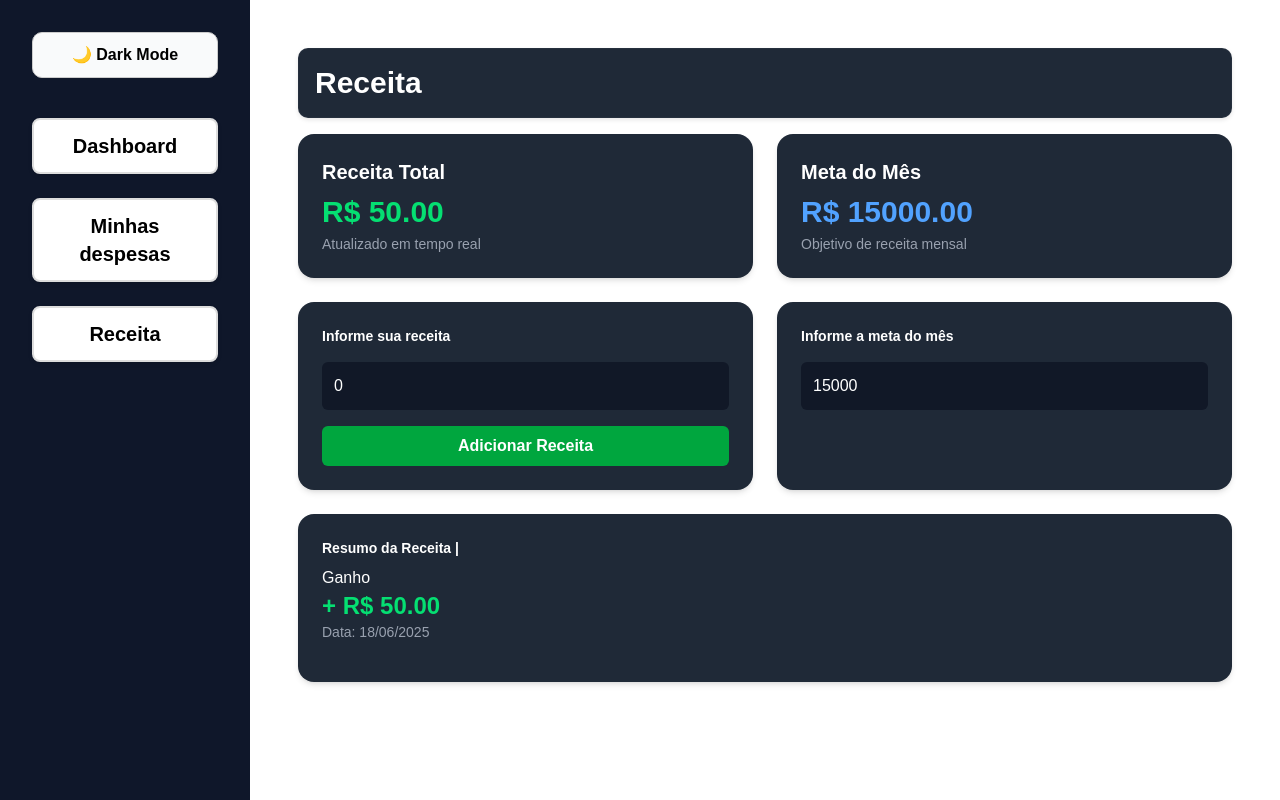
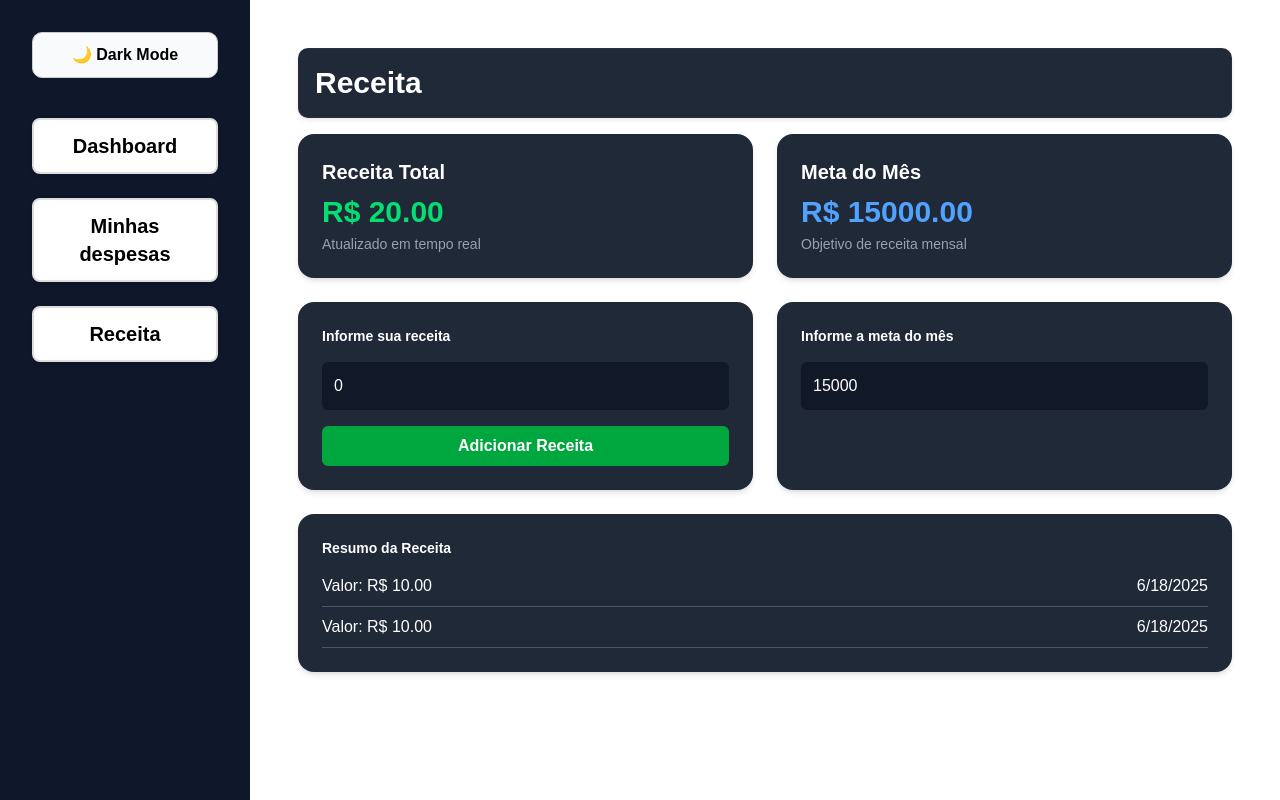
Before and after one commit to codiacademy/ChallengeVII-manha-rio-branco, a React (Vite) app: page /receita in a window 1280 px wide. Built offline with nearby package versions, Linux system fonts and the light colour scheme; data requests are answered from the project's data file.

Commit message:
changes na pagina receitas

```diff
--- a/db.json
+++ b/db.json
@@ -1,9 +1,14 @@
 {
   "sales": [
     {
-      "id": "85ca",
-      "valor": 50,
-      "data": "2025-06-18T00:39:24.793Z"
+      "id": "a4ec",
+      "amount": 10,
+      "data": "2025-06-18T15:53:48.830Z"
+    },
+    {
+      "id": "cab0",
+      "amount": 10,
+      "data": "2025-06-18T15:54:56.366Z"
     }
   ],
   "despesas": [
@@ -24,6 +29,18 @@
       "valor": 2000,
       "descricao": "servidor",
       "createdAt": "2025-06-12T20:02:31.105Z"
+    },
+    {
+      "id": "1750261820536",
+      "valor": 1000,
+      "descricao": "pao",
+      "createdAt": "2025-06-18T15:50:20.536Z"
+    },
+    {
+      "id": "1750261898202",
+      "valor": 500,
+      "descricao": "alface",
+      "createdAt": "2025-06-18T15:51:38.202Z"
     }
   ],
   "budgetLimit": 1000
--- a/src/pages/app/dashboard/components/CreateSaleForm.tsx
+++ b/src/pages/app/dashboard/components/CreateSaleForm.tsx
@@ -16,7 +16,7 @@ export function CreateSaleForm({ onNewSale }: CreateSaleFormProps) {
     const newSale = {
       name,
       email,
-      valor: parseFloat(amount),
+      amount: parseFloat(amount),
       data: new Date().toISOString(),
     };
 
--- a/src/pages/app/dashboard/components/RecentSales.tsx
+++ b/src/pages/app/dashboard/components/RecentSales.tsx
@@ -14,7 +14,7 @@ interface Sale {
   id: number;
   name: string;
   email: string;
-  amount: string;
+  amount: number | string;
 }
 
 export function RecentSales() {
@@ -47,8 +47,7 @@ export function RecentSales() {
         <div className="flex flex-col lg:flex-row gap-6">
 
           <div className="flex-1 space-y-6">
-            {sales.map((item) => {
-              return (
+            {sales.map((item) => (
               <div
                 key={item.id}
                 className="flex md:flex-row flex-col md:items-center items-start justify-between gap-5"
@@ -58,14 +57,21 @@ export function RecentSales() {
                 </Avatar>
 
                 <div className="flex-1 flex flex-col gap-1">
-                    <span className="font-medium text-gray-200">{item.name}</span>
+                  <span className="font-medium text-gray-200">
+                    {item.name && item.name.trim().length > 0 ? item.name : "Receita Adicionada Manualmente"}
+                  </span>
                   <span className="text-sm text-gray-400">{item.email}</span>
                 </div>
 
-                  <strong className="text-gray-400">{item.amount}</strong>
+                <strong className="text-gray-400">
+                  {typeof item.amount === 'number'
+                    ? `R$ ${item.amount.toFixed(2)}`
+                    : `R$ ${item.amount}`}
+                </strong>
               </div>
-              );
-            })}
+            ))}
+
+
           </div>
 
           <div className="flex-1">
--- a/src/pages/app/receita/components/ReceitaCard.tsx
+++ b/src/pages/app/receita/components/ReceitaCard.tsx
@@ -1,34 +1,38 @@
+
 interface Venda {
-    valor:number;
-    data:string;
+  valor?: number | string | null
+  amount?: number | string | null
+  data: string
 }
 
 interface ReceitaCardProps {
-    vendas: Venda[];
+  vendas: Venda[]
 }
 
-export default function ReceitaCard({ vendas }:ReceitaCardProps) {
-    return(
-    <div className="bg-[#1f2937] p-6 rounded-2xl shadow-md">
-      <label className="text-white block mb-2 text-sm font-semibold">
-        Resumo da Receita |
-      </label>
+export default function ReceitaCard({ vendas }: ReceitaCardProps) {
+  return (
+    <div className="bg-[#1f2937] p-6 rounded-2xl shadow-md space-y-2">
+      <label className="text-white block mb-2 text-sm font-semibold">Resumo da Receita</label>
+      {vendas.length === 0 ? (
+        <p className="text-gray-400">Nenhuma venda registrada</p>
+      ) : (
+        <ul className="max-h-60 overflow-y-auto">
+          {vendas.map((venda, index) => {
+            let valorNumber = Number(venda.amount ?? venda.valor)
+            if (isNaN(valorNumber)) valorNumber = 0
 
-      {vendas.length === 0 && (
-        <p className="text-gray-400">Nenhuma venda registrada ainda.</p>
+            return (
+              <li
+                key={index}
+                className="text-white border-b border-gray-600 py-2 flex justify-between"
+              >
+                <span>Valor: R$ {valorNumber.toFixed(2)}</span>
+                <span>{new Date(venda.data).toLocaleDateString()}</span>
+              </li>
+            )
+          })}
+        </ul>
       )}
-
-      {vendas.map((venda, index) => (
-        <div key={index} className="mb-4">
-          <h3 className="text-white text-base font-medium">Ganho</h3>
-          <p className="text-2xl text-green-400 font-bold">
-            + R$ {Number(venda.valor).toFixed(2)}
-          </p>
-          <p className="text-sm text-gray-400">
-            Data: {new Date(venda.data).toLocaleDateString('pt-BR')}
-          </p>
-        </div>
-      ))}
     </div>
-    )
+  )
 }
--- a/src/pages/app/receita/page.tsx
+++ b/src/pages/app/receita/page.tsx
@@ -2,9 +2,10 @@ import { InfoCard } from './components/InfoCard'
 import ReceitaCard from './components/ReceitaCard'
 import { useEffect, useState } from 'react'
 
-interface Venda{
-  valor:number
-  data:string
+interface Venda {
+  valor?: number
+  amount: number
+  data: string
 }
 
 export default function Receita() {
@@ -27,22 +28,25 @@ export default function Receita() {
   }, [])
 
   const handleAdicionarReceita = async () => {
-    if(!novaReceita) return
+    if (!novaReceita) return
 
     await fetch('http://localhost:3001/sales', {
-      method:"POST",
-      headers: {"Content-Type": "application/json" },
+      method: "POST",
+      headers: { "Content-Type": "application/json" },
       body: JSON.stringify({
-        valor: novaReceita,
+        amount: novaReceita,
         data: new Date().toISOString(),
       }),
     })
 
-    setNovaReceita(0);
-    carregarVenda();
+    setNovaReceita(0)
+    carregarVenda()
   }
 
-  const totalReceita = vendas.reduce((acc, venda) => acc + Number(venda.valor), 0)
+  const totalReceita = vendas.reduce((acc, venda) => {
+    const valor = Number(venda.amount ?? venda.valor)
+    return acc + (isNaN(valor) ? 0 : valor)
+  }, 0)
 
   return (
     <div className="p-6 space-y-6">
```
Lines whose indentation alone changed are shown as unchanged.
